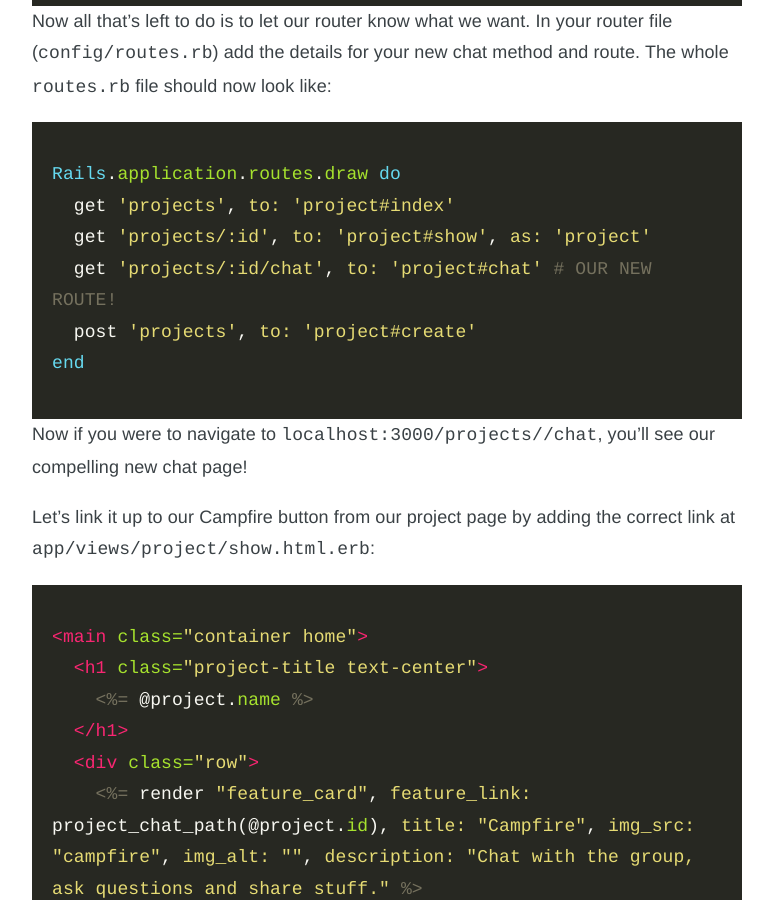
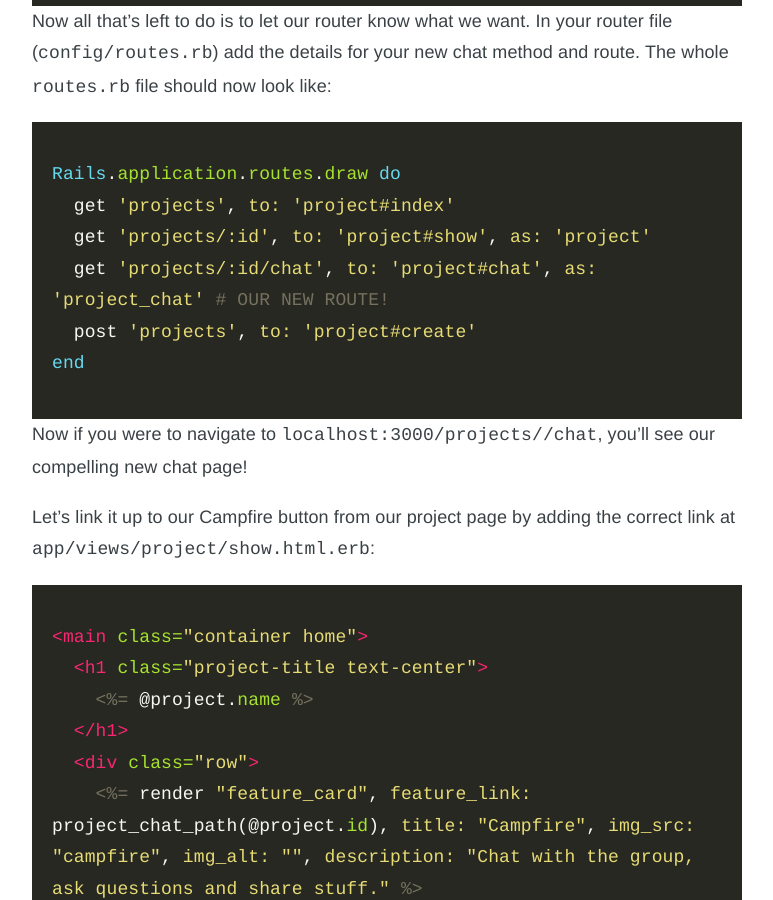
Before and after one commit to flowcustom/devwalks.github.io, a Jekyll site: the page built from _posts/2017-11-16-lets-build-basecamp-part-four.md, in a window 1280 px wide and 900 px high, scrolled down 2519 px. Shown: the whole window, without its empty margins (253-1026 px from the left). Built offline with Jekyll 4.4.1, drawn with Linux system fonts in a browser that asks for light colours; comment, search, counter and statistics services are not loaded.

Commit message:
Fixed issue when linking to a chat page

````diff
--- a/_posts/2017-11-16-lets-build-basecamp-part-four.md
+++ b/_posts/2017-11-16-lets-build-basecamp-part-four.md
@@ -63,7 +63,7 @@ Now all that's left to do is to let our router know what we want.  In your route
 Rails.application.routes.draw do
   get 'projects', to: 'project#index'
   get 'projects/:id', to: 'project#show', as: 'project'
-  get 'projects/:id/chat', to: 'project#chat' # OUR NEW ROUTE!
+  get 'projects/:id/chat', to: 'project#chat', as: 'project_chat' # OUR NEW ROUTE!
   post 'projects', to: 'project#create'
 end
 ```
````
